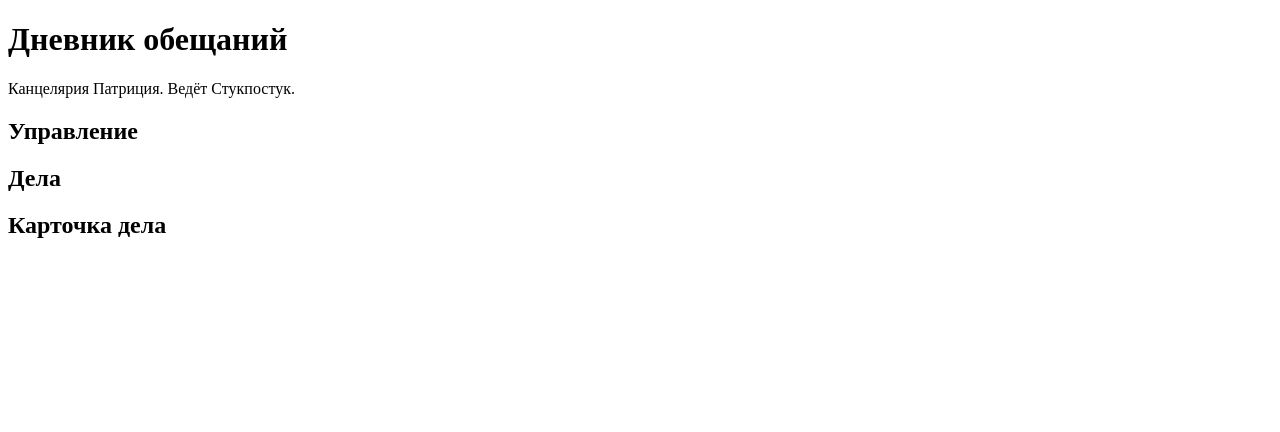
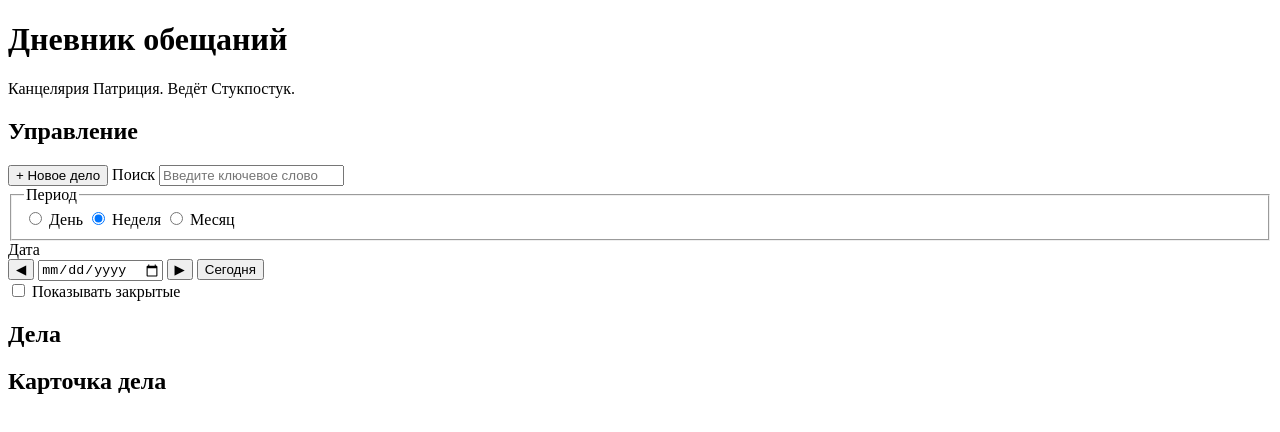
Before and after one commit to sofiya-nes/promise-diary, a plain HTML site: page index.html in a window 1280 px wide. Drawn offline with Linux system fonts and the light colour scheme.

Commit message:
Новое дело и поиск

```diff
--- a/index.html
+++ b/index.html
@@ -14,6 +14,31 @@
   <div class="layout">
     <aside class="sidebar">
       <h2>Управление</h2>
+
+      <button type="button" id="new-case">+ Новое дело</button>
+
+      <label for="search">Поиск</label>
+      <input type="search" id="search" placeholder="Введите ключевое слово">
+
+      <fieldset>
+        <legend>Период</legend>
+        <label><input type="radio" name="period" value="day"> День</label>
+        <label><input type="radio" name="period" value="week" checked> Неделя</label>
+        <label><input type="radio" name="period" value="month"> Месяц</label>
+      </fieldset>
+
+      <label for="date">Дата</label>
+      <div class="date-nav">
+        <button type="button" id="date-prev" title="Предыдущий период">◀</button>
+        <input type="date" id="date">
+        <button type="button" id="date-next" title="Следующий период">▶</button>
+        <button type="button" id="date-today">Сегодня</button>
+      </div>
+
+      <label>
+        <input type="checkbox" id="show-closed">
+        Показывать закрытые
+      </label>
     </aside>
 
     <main class="cases">
```
